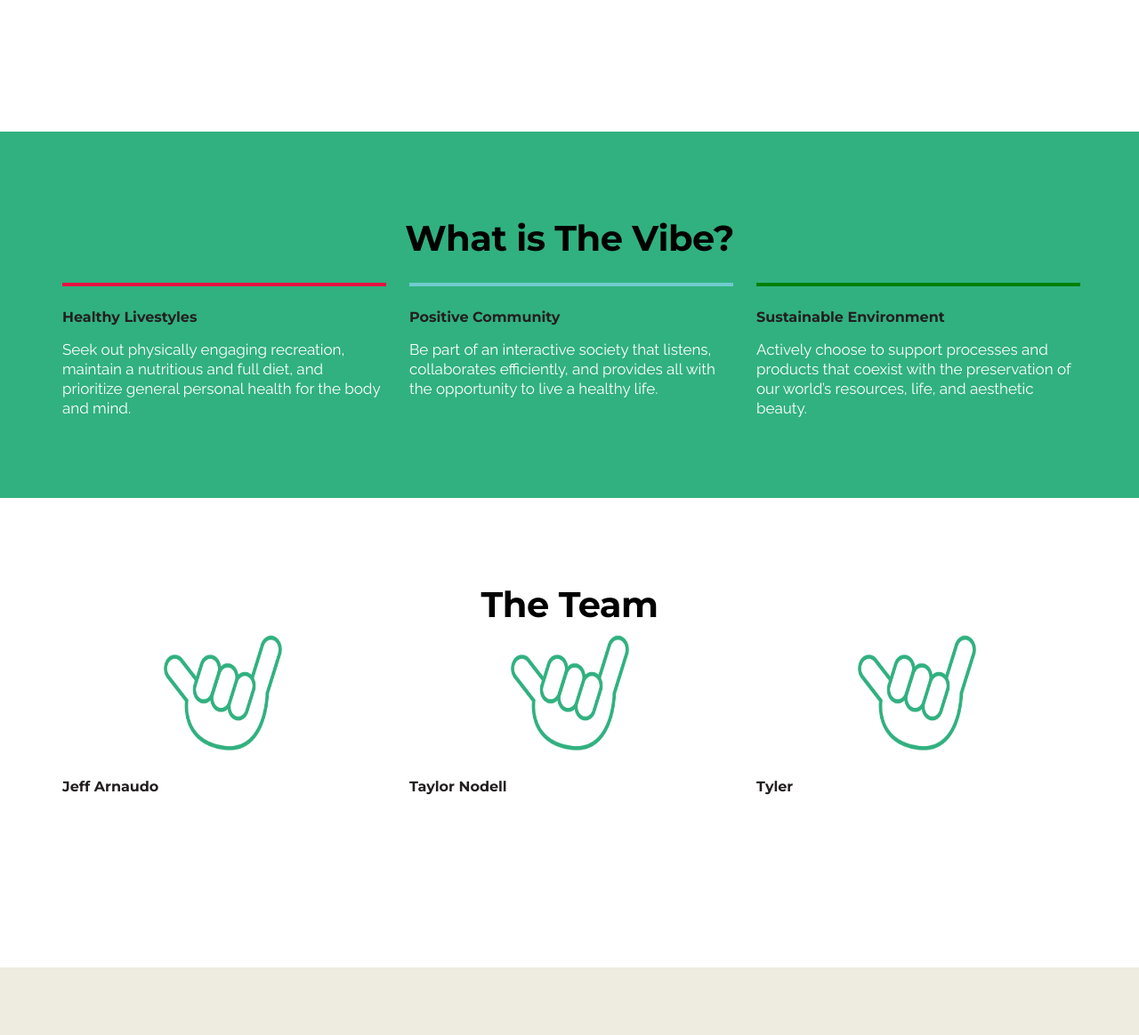
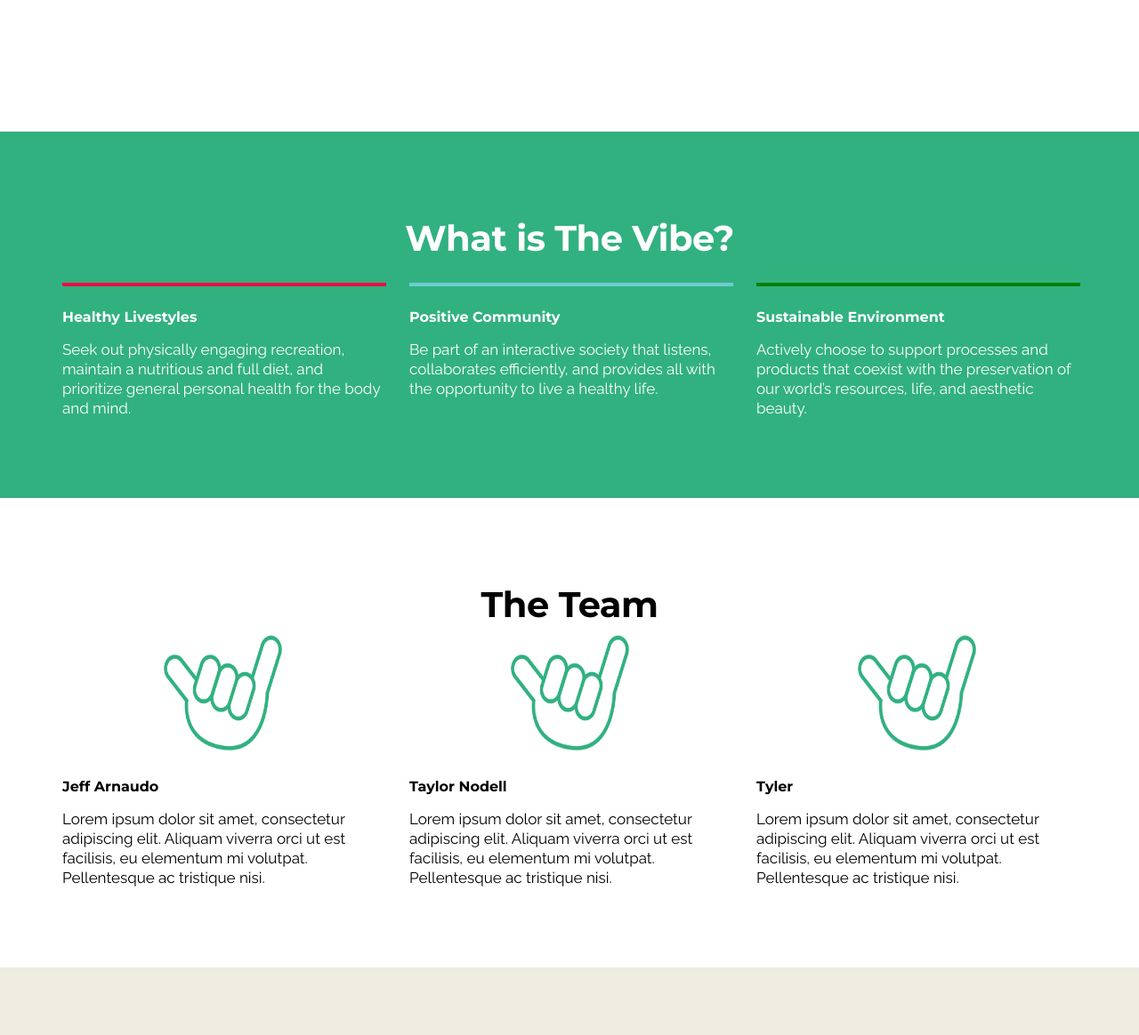
Before and after one commit to nodes777/vibeslandingpage, a PHP site: page /index.html in a window 1280 px wide. Shown: the part 652-1816 px from the top of the page at 89% size. Run offline with PHP 8.4, Linux system fonts and the light colour scheme; some libraries are stand-ins or nearby versions.

Commit message:
updates color scheme

```diff
--- a/css/main.css
+++ b/css/main.css
@@ -34,7 +34,7 @@
   font-size: 16px;
   line-height: 30px;
   letter-spacing: 0px;
-  color: #231f20;
+  color: #ffffff;
   font-weight: 700;
 }
 
@@ -48,7 +48,7 @@
 p {
   font-size: 17px;
   line-height: 22px;
-  color: #FFFFFF;
+
   font-weight: 400;
 }
 
--- a/css/styles.css
+++ b/css/styles.css
@@ -5,9 +5,7 @@
  h1{
 	color:#31B180;
  }
- h2{
-    color: black;
- }
+
  p.lead{
  	color:#31B180;
  }
@@ -18,9 +16,13 @@
 .whatVibe{
     background-color: #31B180;
 }
-p.whatVibe{
+.whatVibe p{
     color:#FFFFFF;
 }
+.theTeam h3,h2,p{
+    color: black;
+}
+
 
 textarea.input-message{
 	background-color: #FFFFFF;
--- a/gulpfile.js
+++ b/gulpfile.js
@@ -16,7 +16,7 @@
             baseDir: "./"
         },
     open: false,
-    files: [ '*.css', '*.html'],
+    files: [ '*.css', '*.html', 'css/*.css'],
     });
 });
 
--- a/index.html
+++ b/index.html
@@ -88,7 +88,7 @@
       <div class="container">
         <div class="row">
           <div class=" wow fadeIn " data-wow-delay="0.4s">
-            <h2 class="text-center">What is The Vibe?</h2>
+            <h2 class="text-center white">What is The Vibe?</h2>
           </div>
         </div>
         <div class="row">
@@ -111,14 +111,14 @@
       </div>
     </section>
 
-    <section id="theTeam" class="pad-sm">
+    <section id="theTeam" class="pad-sm theTeam">
       <div class="container">
         <div class="row">
           <div class="wow fadeIn " data-wow-delay="0.4s">
             <h2 class="text-center">The Team</h2>
           </div>
         </div>
-        <div class="row">
+        <div class="row" style="color:black">
           <div class="col-sm-4 wow fadeIn" data-wow-delay="0.4s">
           <img src="img/logo.png" alt="Jeff" class="img-rounded center-block profiles">
             <h3>Jeff Arnaudo</h3>
```
